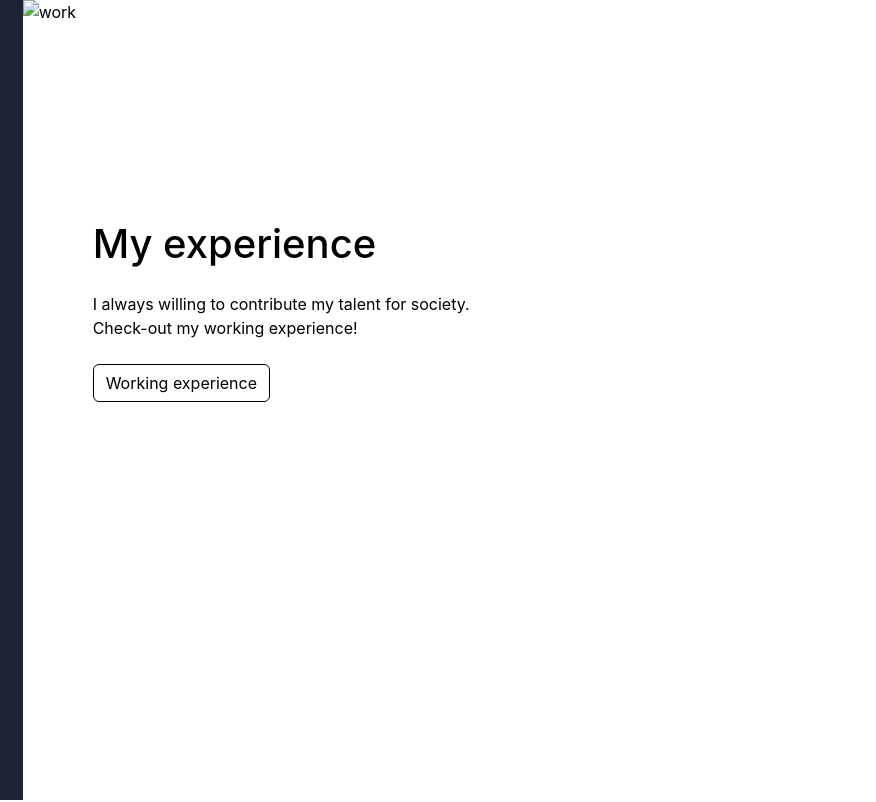
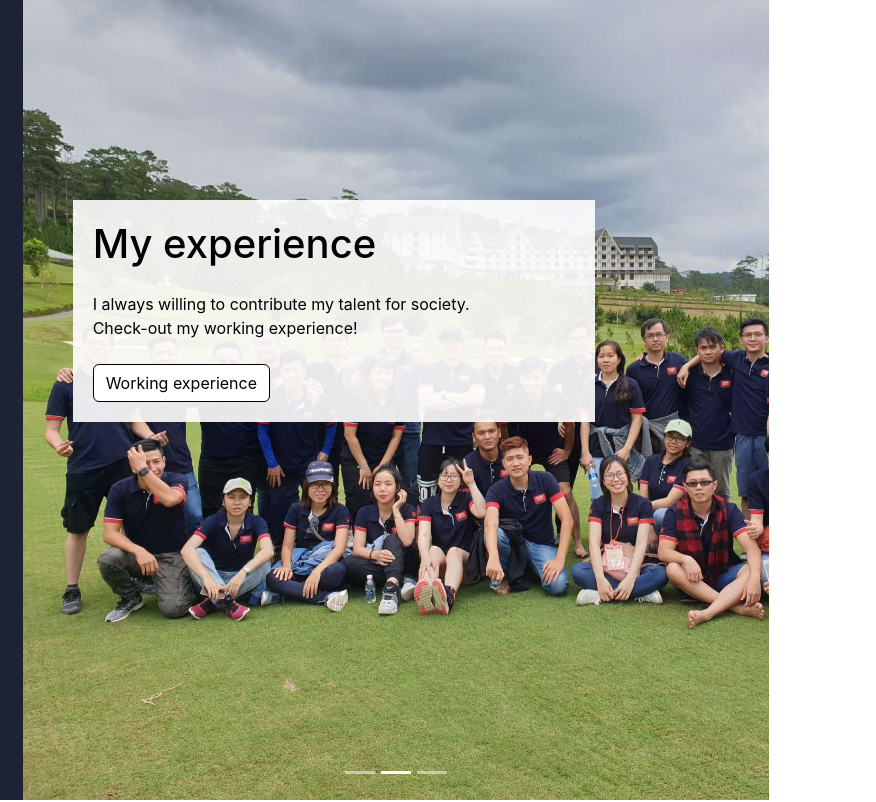
Before and after one commit to hieucodecraft/hieucodecraft.github.io, a website: page index.html in a window 1280 px wide. Shown: the top 802 px of the page, 404-1280 px from the left. Drawn offline with Linux system fonts and the light colour scheme.

Commit message:
Update work image from JPG to PNG format in carousel

```diff
--- a/index.html
+++ b/index.html
@@ -114,7 +114,7 @@
           </div>
         </div>
         <div class="carousel-item">
-          <img src="img/others/work.jpg" class="d-block carousel-img" alt="work" />
+          <img src="img/others/work.png" class="d-block carousel-img" alt="work" />
           <div class="pop-bg animate__animated animate__fadeInUp">
             <h1 class="pop-title">My experience</h1>
             <div class="pop-description">
```
